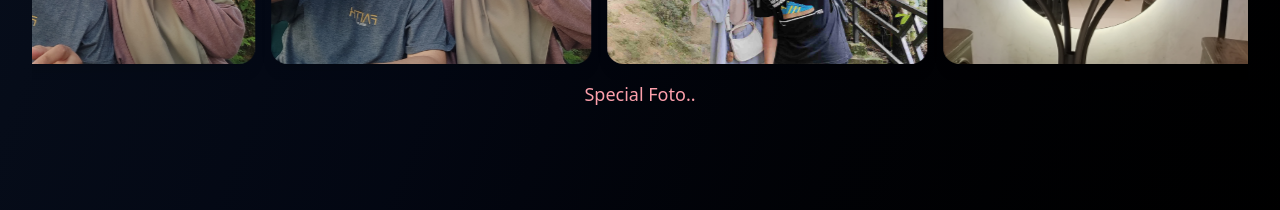
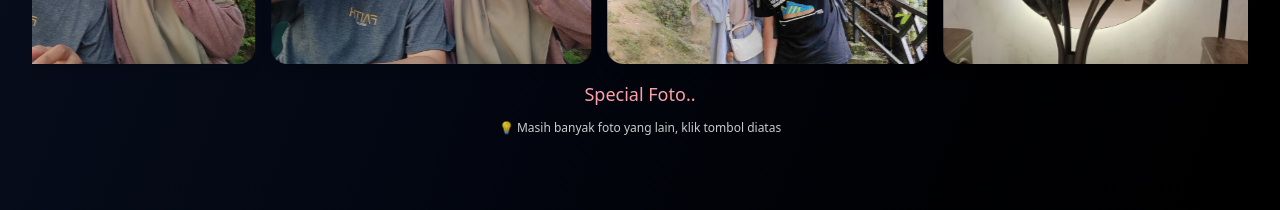
Before and after one commit to faturrahman10/birtday-gift, a React (Vite) app: page /home in a window 1280 px wide. Shown: the part 2100-2310 px from the top of the page. Built offline with nearby package versions, Linux system fonts and the light colour scheme.

Commit message:
add text info for UX feature gallery

```diff
--- a/src/components/Carousel.jsx
+++ b/src/components/Carousel.jsx
@@ -119,6 +119,10 @@ const Carousel = ({ images, speed = 0.6, slowFactor = 0.15 }) => {
         Special Foto..
       </p>
 
+      <div className="mt-3 text-center text-white/80 text-xs">
+        <p>💡 Masih banyak foto yang lain, klik tombol diatas</p>
+      </div>
+
       {lightboxImg && (
         <div
           className="fixed inset-0 bg-black/70 backdrop-blur-sm flex items-center justify-center z-50 animate-fadeIn"
```
